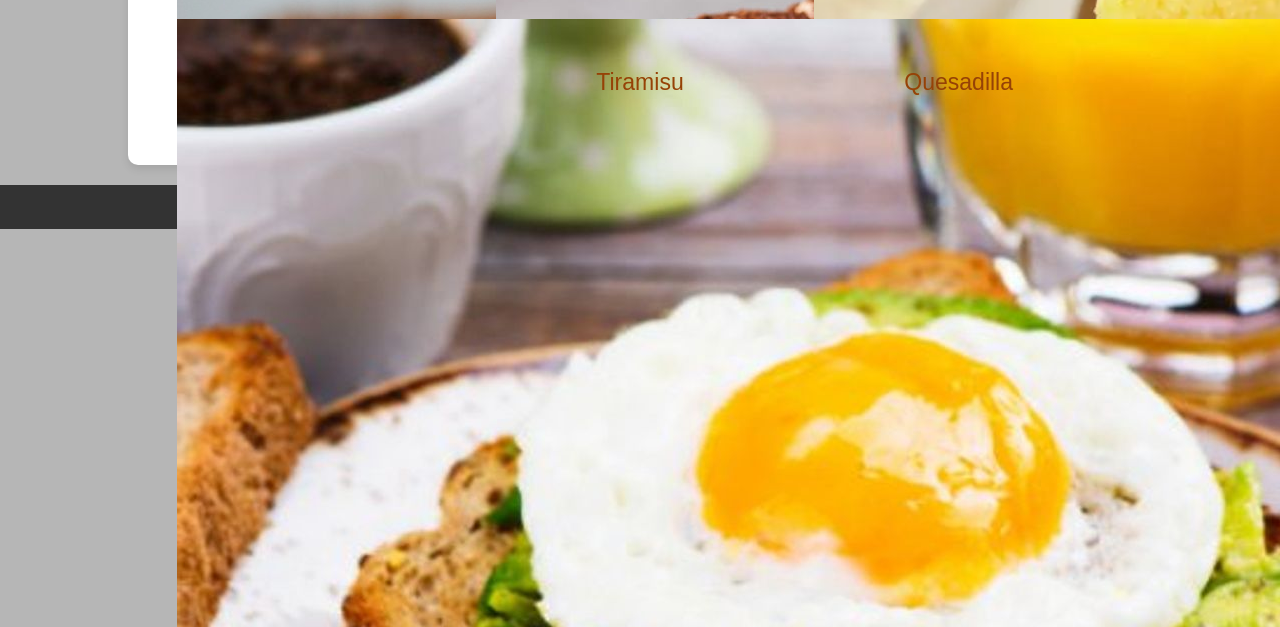
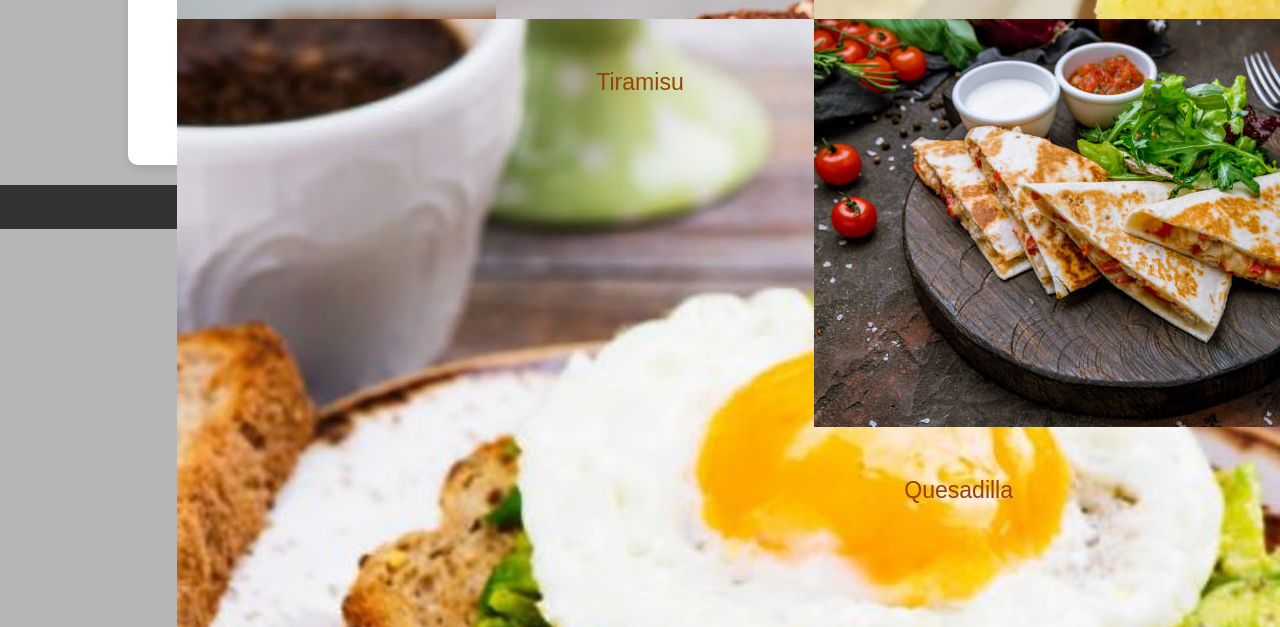
Before and after one commit to Nangito/Ikt_dessert, a plain HTML site: page Fooldal.html in a window 1280 px wide. Shown: the part 729-1356 px from the top of the page. Drawn offline with nearby package versions, Linux system fonts and the light colour scheme.

Commit message:
képek a főoldalon

```diff
--- a/Fooldal.html
+++ b/Fooldal.html
@@ -102,7 +102,8 @@
                         </div>
 
                         <div class="col-4">
-                            <li><a href="Ricsi/citromos.html">
+                            <li><a href="Ricsi/quesadilla.html">
+                                <img src="Ricsi/photos/quesadilla_2.jpg" alt="">
                                 <p>
                                 Quesadilla
                                 </p>
```
